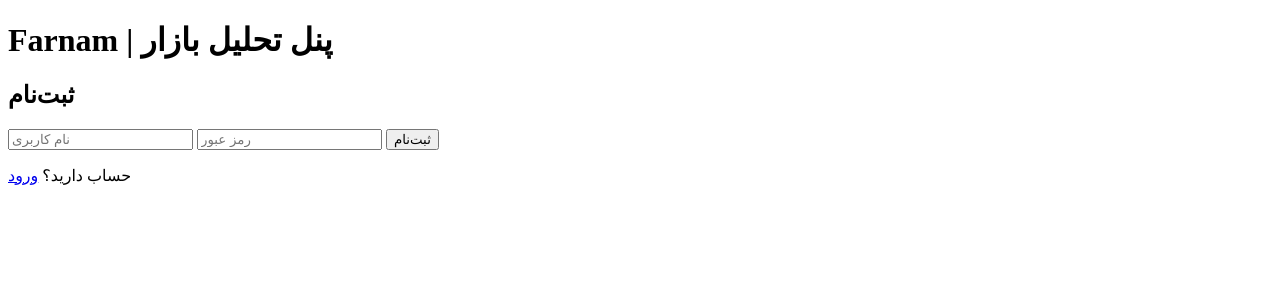
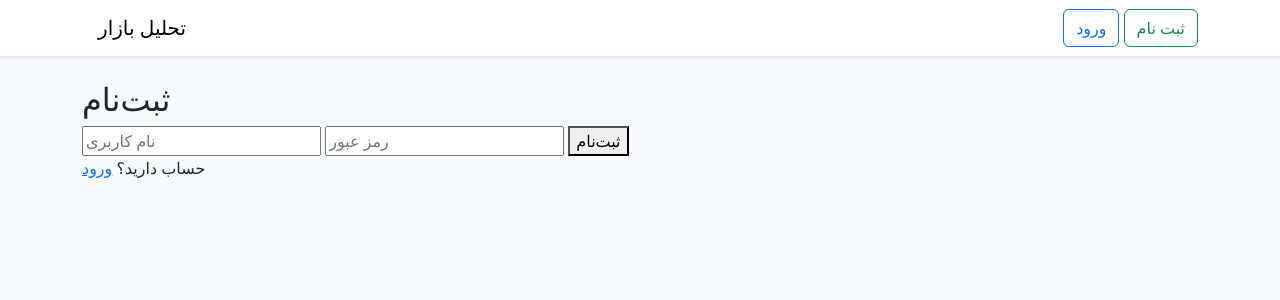
Before and after one commit to Farnam123/mony, a Flask app: page /register in a window 1280 px wide. Shown: the top 300 px of the page. Run offline with Flask 3, Linux system fonts and the light colour scheme.

Commit message:
Update base.html

```diff
--- a/templates/base.html
+++ b/templates/base.html
@@ -1,21 +1,33 @@
 <!DOCTYPE html>
 <html lang="fa">
-
 <head>
-    <meta charset="UTF-8">
-    <title>پنل تحلیل بازار | Farnam</title>
+    <meta charset="UTF-8" />
+    <title>{% block title %}پنل تحلیل{% endblock %}</title>
+    <link rel="stylesheet" href="https://cdn.jsdelivr.net/npm/bootstrap@5.3.0/dist/css/bootstrap.rtl.min.css" />
 </head>
-
-<body>
-    <header>
-        <h1>Farnam | پنل تحلیل بازار</h1>
-        {% if session.get('user_id') %}
-        <a href="{{ url_for('logout') }}">خروج</a>
-        {% endif %}
-    </header>
-    <main>
+<body class="bg-light">
+    <nav class="navbar navbar-expand-lg navbar-light bg-white shadow-sm mb-4">
+        <div class="container">
+            <a class="navbar-brand" href="{{ url_for('dashboard') }}">تحلیل بازار</a>
+            <div>
+                {% if session.get('user_id') %}
+                    <a href="{{ url_for('logout') }}" class="btn btn-outline-danger">خروج</a>
+                {% else %}
+                    <a href="{{ url_for('login') }}" class="btn btn-outline-primary me-2">ورود</a>
+                    <a href="{{ url_for('register') }}" class="btn btn-outline-success">ثبت نام</a>
+                {% endif %}
+            </div>
+        </div>
+    </nav>
+    <div class="container">
+        {% with messages = get_flashed_messages(with_categories=true) %}
+            {% if messages %}
+                {% for category, message in messages %}
+                    <div class="alert alert-{{category}}">{{ message }}</div>
+                {% endfor %}
+            {% endif %}
+        {% endwith %}
         {% block content %}{% endblock %}
-    </main>
+    </div>
 </body>
-
 </html>
```
